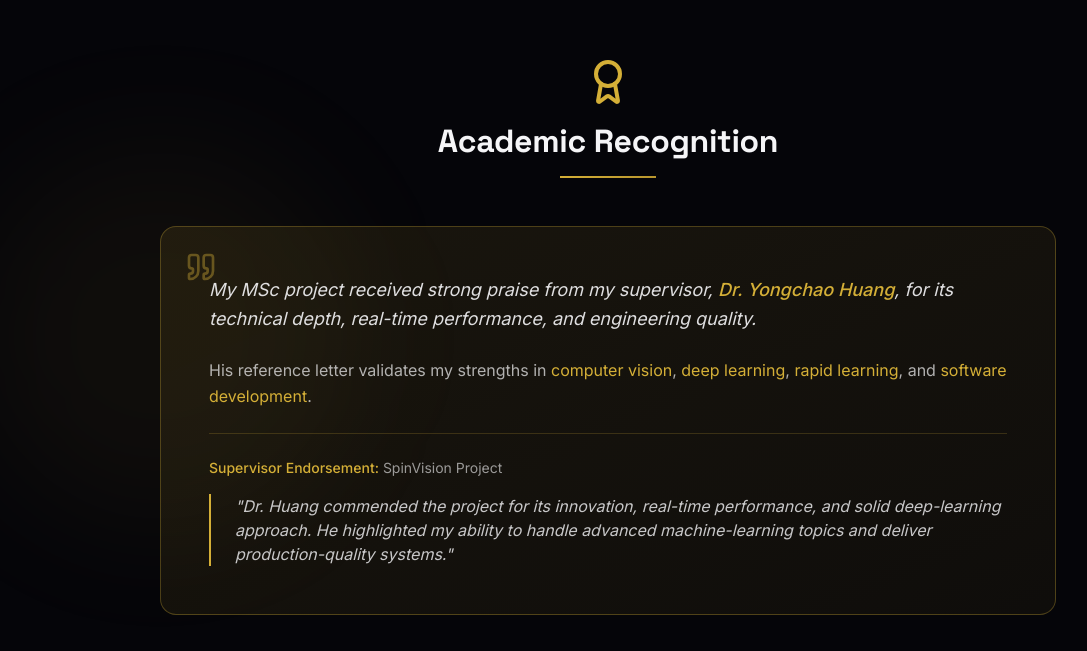
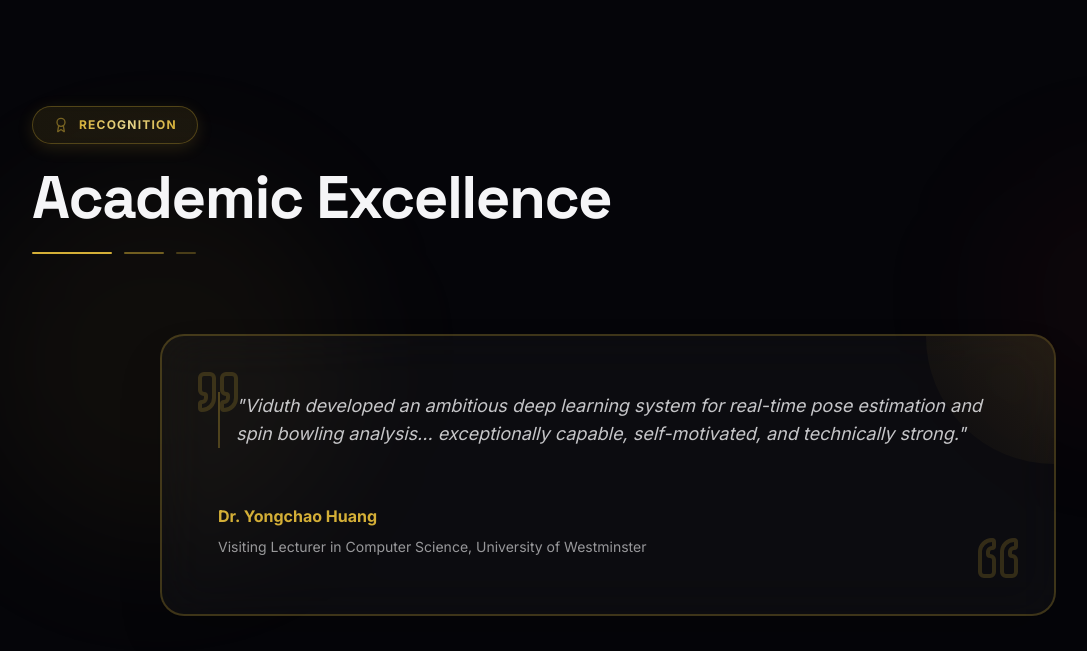
Before and after one commit to Lithira-Silva/ViduthIshara_Portfolio, a Next.js app: page / in a window 1280 px wide. Shown: the part 3129-3780 px from the top of the page, without its empty margins (32-1119 px from the left). Built offline with nearby package versions, Linux system fonts and the light colour scheme.

Commit message:
Enhance AcademicRecognition component with improved layout, styling, and additional decorative elements; update text for clarity and impact

```diff
--- a/components/AcademicRecognition.tsx
+++ b/components/AcademicRecognition.tsx
@@ -1,27 +1,41 @@
 "use client";
 
 import { motion } from "framer-motion";
-import { Award, Quote } from "lucide-react";
+import { Award, Quote, Sparkles } from "lucide-react";
 
 export default function AcademicRecognition() {
   return (
-    <section className="relative py-20 px-6 overflow-hidden">
-      {/* Background */}
+    <section className="relative py-32 px-6 overflow-hidden">
+      {/* Background Elements */}
       <div className="absolute left-0 top-1/2 -translate-y-1/2 w-96 h-96 bg-gold/5 rounded-full blur-3xl" />
+      <div className="absolute right-0 top-1/4 w-64 h-64 bg-red-primary/5 rounded-full blur-3xl" />
 
       <div className="relative z-10 max-w-6xl mx-auto">
+        {/* Section Header */}
         <motion.div
           initial={{ opacity: 0, y: 20 }}
           whileInView={{ opacity: 1, y: 0 }}
           viewport={{ once: true }}
           transition={{ duration: 0.6 }}
-          className="text-center mb-12"
+          className="mb-20"
         >
-          <Award className="w-12 h-12 text-gold mx-auto mb-4" />
-          <h2 className="text-h2 font-heading font-bold">Academic Recognition</h2>
-          <div className="h-[2px] w-24 bg-gradient-gold mx-auto mt-4" />
+          <div className="inline-flex items-center gap-2.5 px-5 py-2.5 rounded-full bg-gradient-to-r from-gold/10 via-gold/8 to-gold/10 border border-gold/30 shadow-[0_4px_16px_rgba(212,175,55,0.15)] mb-6 backdrop-blur-sm">
+            <Award className="w-4 h-4 text-gold animate-pulse" />
+            <span className="text-gold font-bold tracking-widest text-xs uppercase bg-gradient-to-r from-gold via-gold-light to-gold bg-clip-text text-transparent">
+              Recognition
+            </span>
+          </div>
+          <h2 className="text-4xl sm:text-5xl lg:text-6xl font-heading font-black tracking-tight leading-[1.05] mb-6">
+            Academic Excellence
+          </h2>
+          <div className="flex items-center gap-3">
+            <div className="h-[2px] w-20 bg-gold rounded-full" />
+            <div className="h-[2px] w-10 bg-gold/50 rounded-full" />
+            <div className="h-[2px] w-5 bg-gold/30 rounded-full" />
+          </div>
         </motion.div>
 
+        {/* Recognition Card */}
         <motion.div
           initial={{ opacity: 0, y: 30 }}
           whileInView={{ opacity: 1, y: 0 }}
@@ -29,31 +43,27 @@
           transition={{ duration: 0.6, delay: 0.2 }}
           className="max-w-4xl mx-auto"
         >
-          <div className="relative p-10 md:p-12 rounded-2xl bg-gradient-to-br from-gold/10 to-gold/5 border border-gold/30">
-            <Quote className="absolute top-6 left-6 w-8 h-8 text-gold/40" />
+          <div className="relative group">
+            {/* Main Card */}
+            <div className="relative p-10 md:p-14 rounded-3xl bg-white/[0.03] backdrop-blur-xl border-2 border-gold/25 shadow-2xl overflow-hidden">
+              {/* Top Quote Icon */}
+              <Quote className="absolute top-8 left-8 w-12 h-12 text-gold/20" />
+              <Quote className="absolute bottom-8 right-8 w-12 h-12 text-gold/20 rotate-180" />
 
-            <div className="space-y-6">
-              <p className="text-lg text-foreground/90 leading-relaxed italic">
-                My MSc project received strong praise from my supervisor, <span className="text-gold font-medium">Dr. Yongchao Huang</span>,
-                for its technical depth, real-time performance, and engineering quality.
-              </p>
+              {/* Decorative Corner Elements */}
+              <div className="absolute top-0 right-0 w-32 h-32 bg-gradient-to-bl from-gold/10 to-transparent rounded-bl-full" />
 
-              <p className="text-foreground/70 leading-relaxed">
-                His reference letter validates my strengths in <span className="text-gold">computer vision</span>,
-                <span className="text-gold"> deep learning</span>,
-                <span className="text-gold"> rapid learning</span>, and
-                <span className="text-gold"> software development</span>.
-              </p>
+              <div className="relative space-y-8">
+                {/* Quote */}
+                <blockquote className="text-base sm:text-lg text-foreground/80 leading-[1.8] italic pl-4 border-l-2 border-gold/30">
+                  "Viduth developed an ambitious deep learning system for real-time pose estimation and spin bowling analysis... exceptionally capable, self-motivated, and technically strong."
+                </blockquote>
 
-              <div className="pt-6 border-t border-gold/20">
-                <p className="text-foreground/60 text-sm mb-4">
-                  <span className="font-medium text-gold">Supervisor Endorsement:</span> SpinVision Project
-                </p>
-                <blockquote className="text-foreground/80 italic border-l-2 border-gold pl-6">
-                  "Dr. Huang commended the project for its innovation, real-time performance, and solid
-                  deep-learning approach. He highlighted my ability to handle advanced machine-learning
-                  topics and deliver production-quality systems."
-                </blockquote>
+                {/* Attribution */}
+                <div className="pt-6">
+                  <p className="font-bold text-gold text-base mb-2">Dr. Yongchao Huang</p>
+                  <p className="text-sm text-foreground/60 leading-relaxed">Visiting Lecturer in Computer Science, University of Westminster</p>
+                </div>
               </div>
             </div>
           </div>
```
